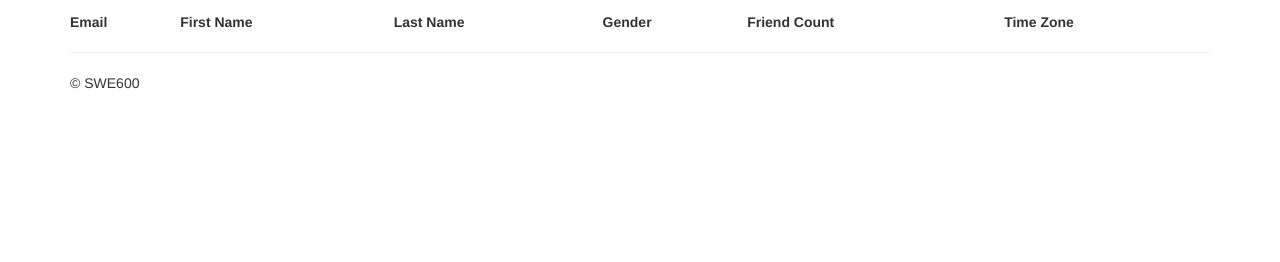
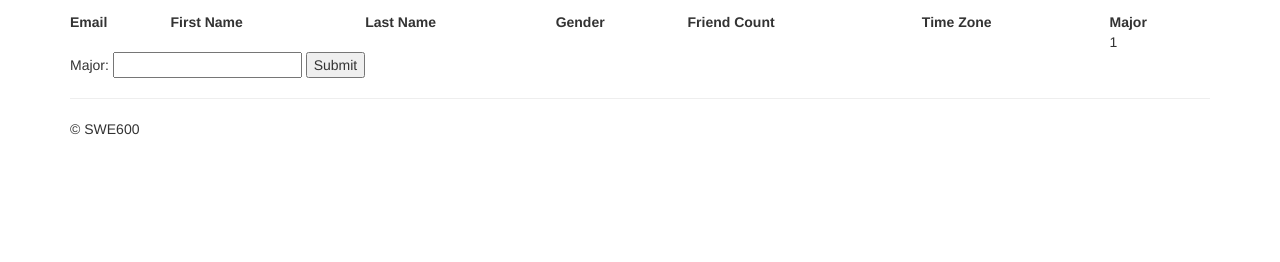
Before and after one commit to jerryz1982/swe600-python, a Flask app: template templates/index.html in a window 1280 px wide. Shown: the part 89-351 px from the top of the page. Run offline with Flask 2, Linux system fonts and the light colour scheme; the template is opened without the code that fills it, so the values that code supplies are empty; the visitor is signed in with stand-in values (Sample User, id 1); some libraries are stand-ins or nearby versions.

Commit message:
add upload extra user data api and display major

```diff
--- a/app.py
+++ b/app.py
@@ -87,7 +87,20 @@
             user_data[i] = data[i]
     print user_data
     save_user_to_db(user_data)
+    whole_user_data = get_user_from_db(session['id'])
+    session['major'] = whole_user_data.major
+    next_url = request.args.get('next') or url_for('index')
     return redirect(next_url)
+
+@app.route("/extra_userdata", methods=["POST"])
+def upload_extra_user_data():
+    print(request.form["extra_userdata"])
+    extra_userdata = {}
+    extra_userdata["major"] = request.form["extra_userdata"]
+    extra_userdata["facebook_id"] = session["id"]
+    save_user_to_db(extra_userdata)
+    session['major'] = extra_userdata["major"]
+    return redirect("/")
 
 @app.route("/logout")
 def logout():
--- a/templates/index.html
+++ b/templates/index.html
@@ -13,6 +13,7 @@
         <th>Gender</th>
 	<th>Friend Count</th>
         <th>Time Zone</th>
+        <th>Major</th>
      </tr>
      <tr>
      	<td>{{ session.email }}</td>
@@ -21,8 +22,12 @@
         <td>{{ session.gender }}</td>
 	<td>{{ session.friends.summary.total_count }}</td>
         <td>{{ session.timezone }}</td>
+        <td>{{ session.major }}</td>
      </tr>
      </table>
-
+     <form action="extra_userdata" method="post">
+         Major: <input type="text" name="extra_userdata">
+         <input type="submit" value="Submit" action="/">
+     </form>
 {% endif %}
 {% endblock %}
```
